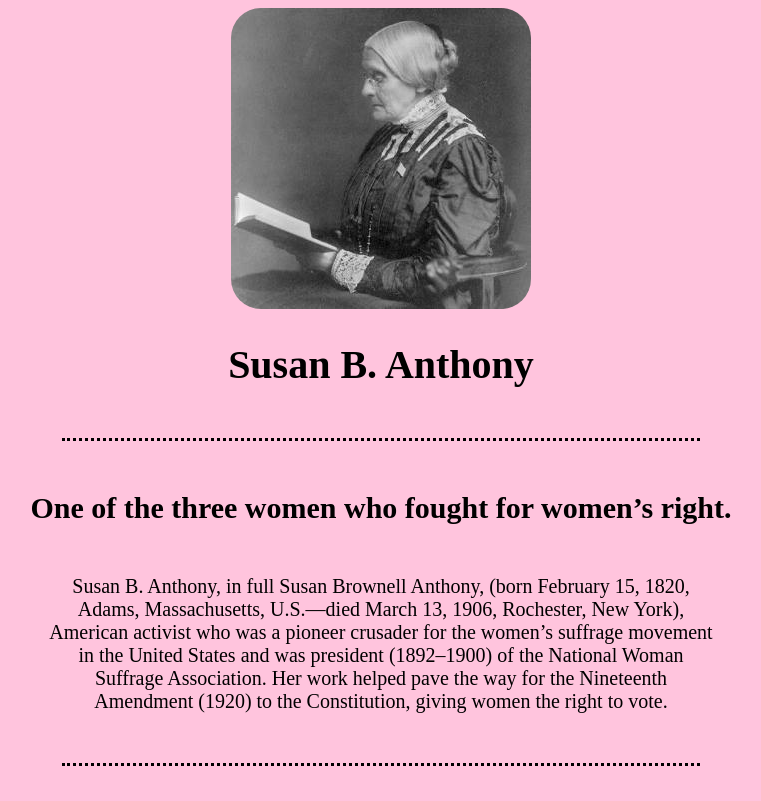
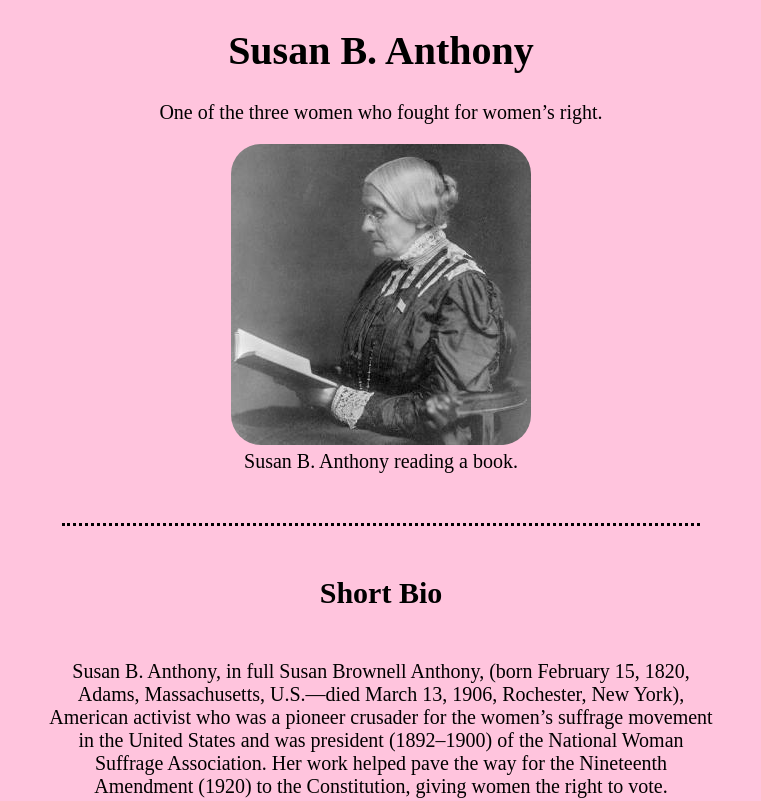
Before and after one commit to scm419/Tribute-Page, a plain HTML site: page index.html in a window 1280 px wide. Shown: the top 801 px of the page, without its empty margins (259-1020 px from the left). Drawn offline with Linux system fonts and the light colour scheme.

Commit message:
IDs
just added a couple of IDs here and there

```diff
--- a/index.html
+++ b/index.html
@@ -9,6 +9,8 @@
   </head>
   <body>
     <main id="main">
+      <h1 id="title">Susan B. Anthony</h1>
+      <p>One of the three women who fought for women’s right.</p>
       <!-- 1st DIV -->
       <div id="img-div">
         <img
@@ -16,10 +18,12 @@
           src="images/susan-b-anthony.jpeg"
           alt="Susan-B-Anthony"
         />
-        <h1 id="title">Susan B. Anthony</h1>
+        <figcaption id="img-caption">
+          Susan B. Anthony reading a book.
+        </figcaption>
         <hr />
-        <h2>One of the three women who fought for women’s right.</h2>
-        <p id="img-caption" class="info">
+        <h2>Short Bio</h2>
+        <p id="tribute-info" class="info">
           Susan B. Anthony, in full Susan Brownell Anthony, (born February 15,
           1820, Adams, Massachusetts, U.S.—died March 13, 1906, Rochester, New
           York), American activist who was a pioneer crusader for the women’s
@@ -68,6 +72,7 @@
       <div class="bottom-container">
         <strong>Continue reading about</strong
         ><a
+          id="tribute-link"
           href="https://www.britannica.com/biography/Susan-B-Anthony"
           target="_blank"
           >Susan B. Anthony.</a
```
